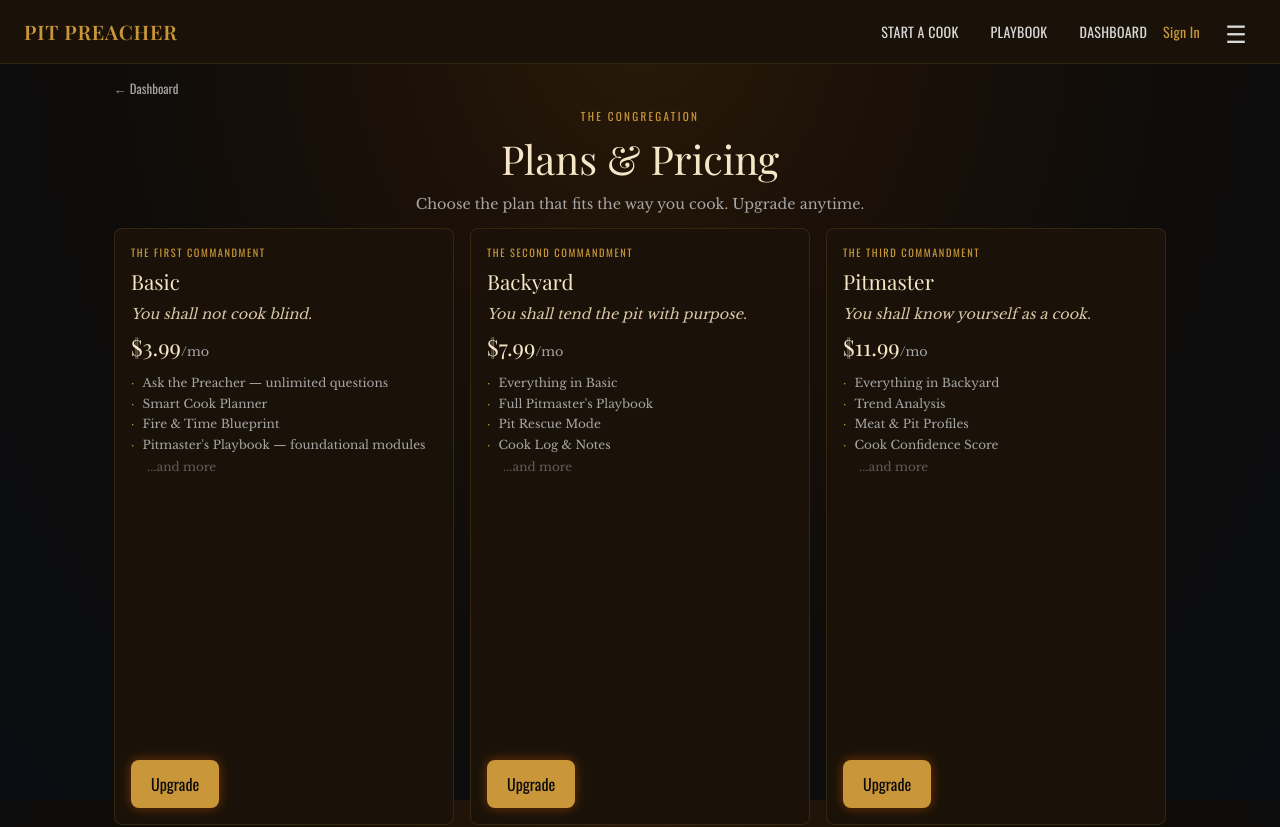
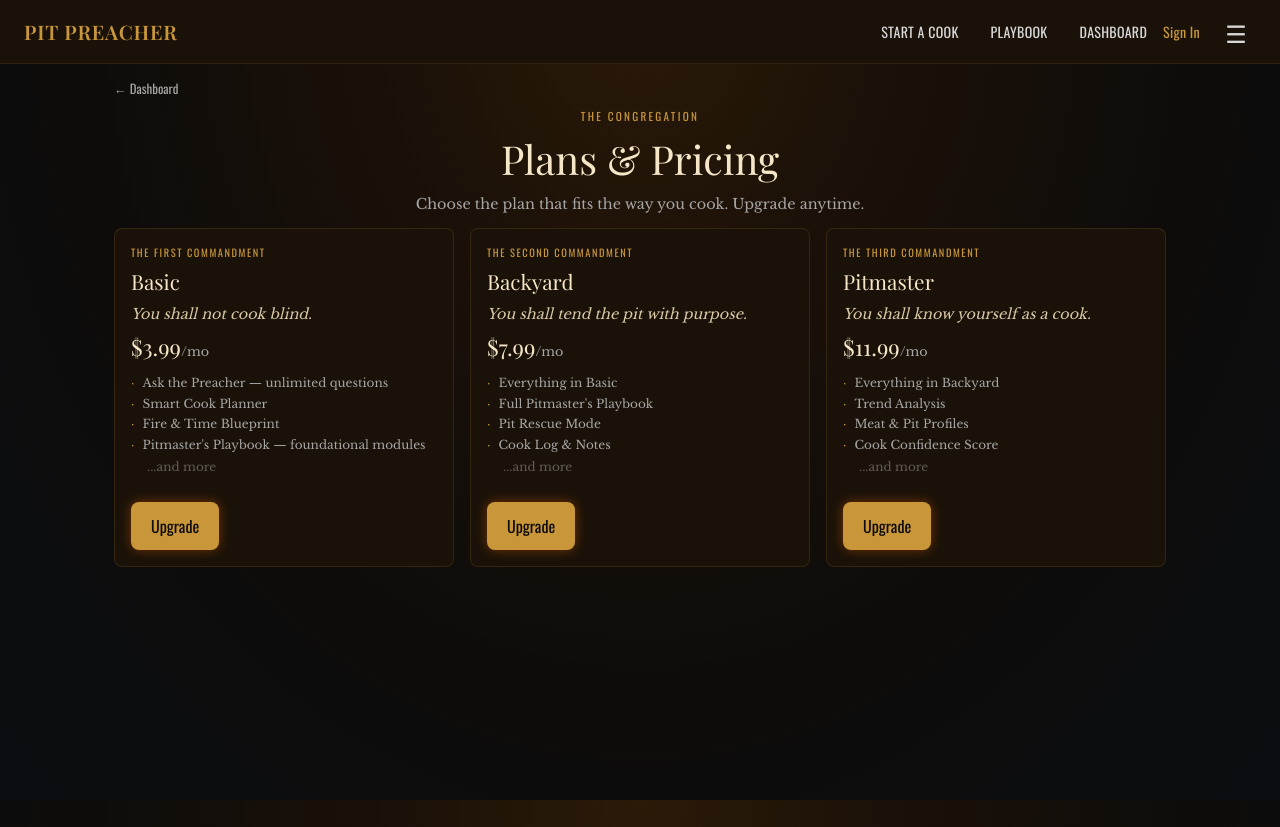
Before and after one commit to lonestarque78/The-Pit-Preacher-claude, a Next.js app in the folder apps/web/: page /premium in a window 1280 px wide. Shown: the top 827 px of the page. Built offline with nearby package versions, Linux system fonts and the light colour scheme; no server answers; a web font is replaced by a local one.

Commit message:
premium page fits on screen without scrolling

```diff
--- a/apps/web/app/premium/page.tsx
+++ b/apps/web/app/premium/page.tsx
@@ -178,7 +178,7 @@ export default function PremiumPage() {
         display: "grid",
         gridTemplateColumns: "repeat(3, 1fr)",
         gap: "var(--space-3)",
-        alignItems: "stretch",
+        alignItems: "flex-start",
         flex: 1,
         minHeight: 0,
       }}>
@@ -263,7 +263,7 @@ export default function PremiumPage() {
             </ul>
 
             {/* CTA */}
-            <div style={{ marginTop: "auto", paddingTop: "8px" }}>
+            <div style={{ marginTop: "12px", paddingTop: "8px" }}>
               {getButton(tier.key)}
             </div>
           </div>
```
